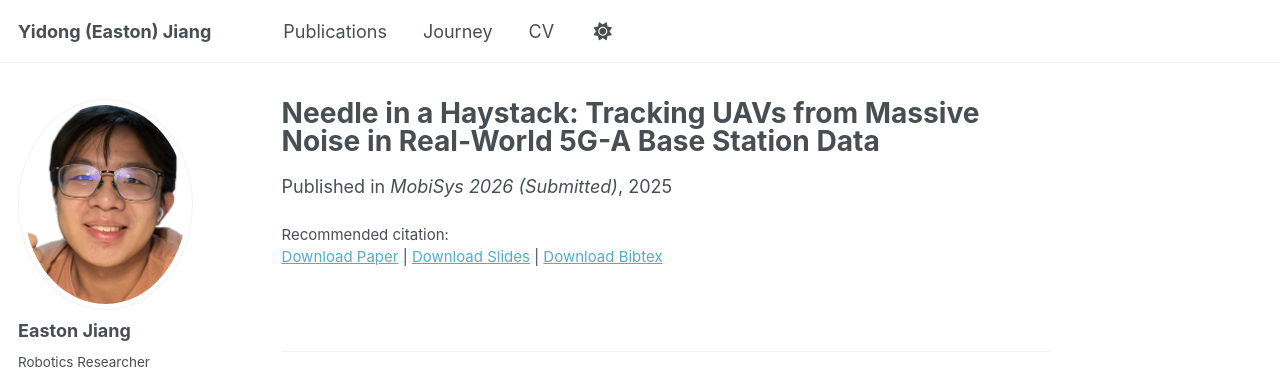
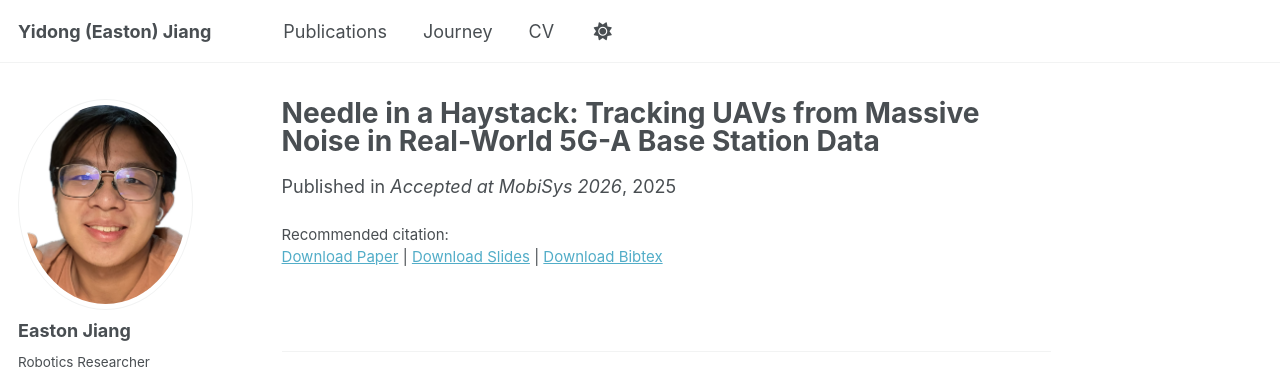
Before and after one commit to 1EastonJ/1eastonj, a Jekyll site: the page built from _publications/2009-10-01-paper-title-number-1.md, in a window 1280 px wide. Shown: the top 369 px of the page. Built offline with Jekyll 4.4.1, drawn with Linux system fonts in a browser that asks for light colours; a script that is not in the unit is left out.

Commit message:
one paper accepted

```diff
--- a/_publications/2009-10-01-paper-title-number-1.md
+++ b/_publications/2009-10-01-paper-title-number-1.md
@@ -2,9 +2,9 @@
 title: "Needle in a Haystack: Tracking UAVs from Massive Noise in Real-World 5G-A Base Station Data"
 collection: publications
 category: manuscripts
-excerpt: "Submitted to MobiSys 2026 (under review). This work focuses on UAV detection and localization using 5G-Advanced base stations and hybrid IMM-UKF tracking."
+excerpt: "Accepted at MobiSys 2026. This work focuses on UAV detection and localization using 5G-Advanced base stations and hybrid IMM-UKF tracking."
 date: 2025-06-08
-venue: "MobiSys 2026 (Submitted)"
+venue: "Accepted at MobiSys 2026"
 paperurl: "../files/yidong_mobisys26.pdf"
 slidesurl: ""
 bibtexurl: ""
```
